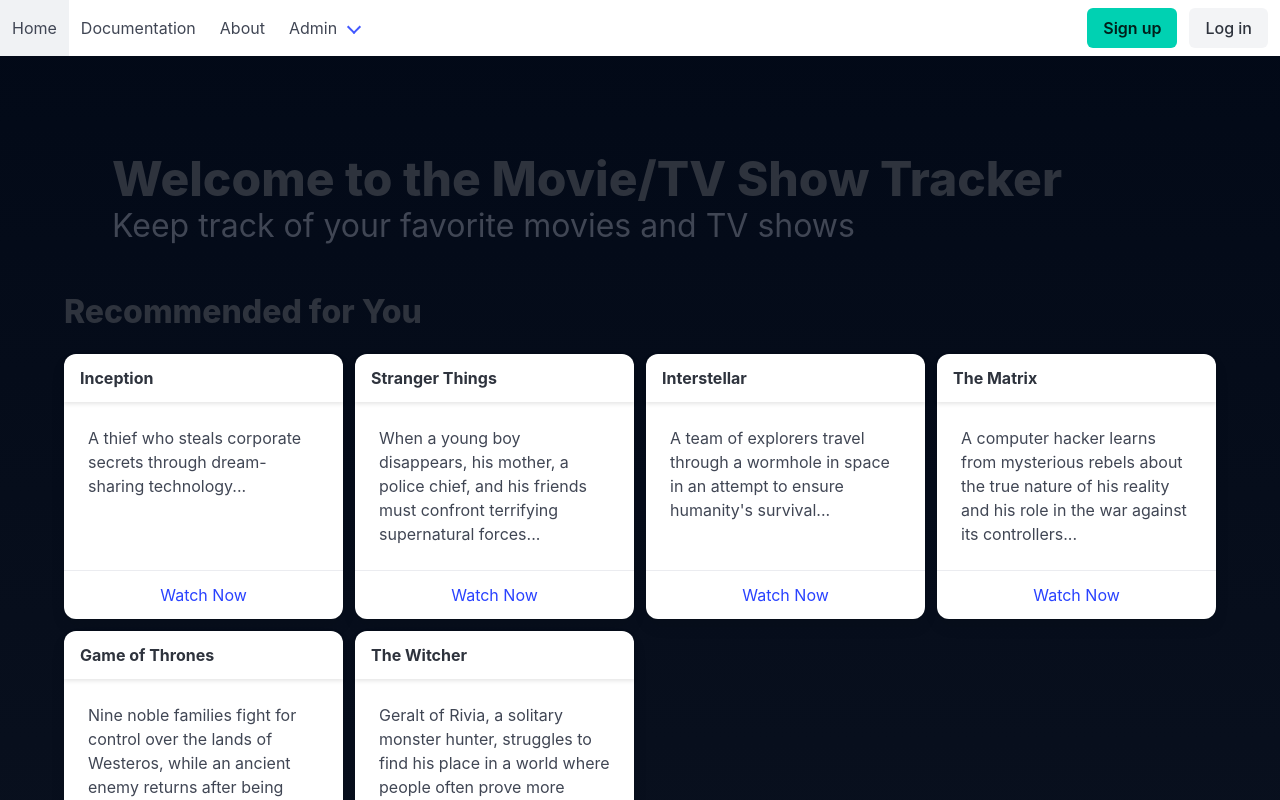
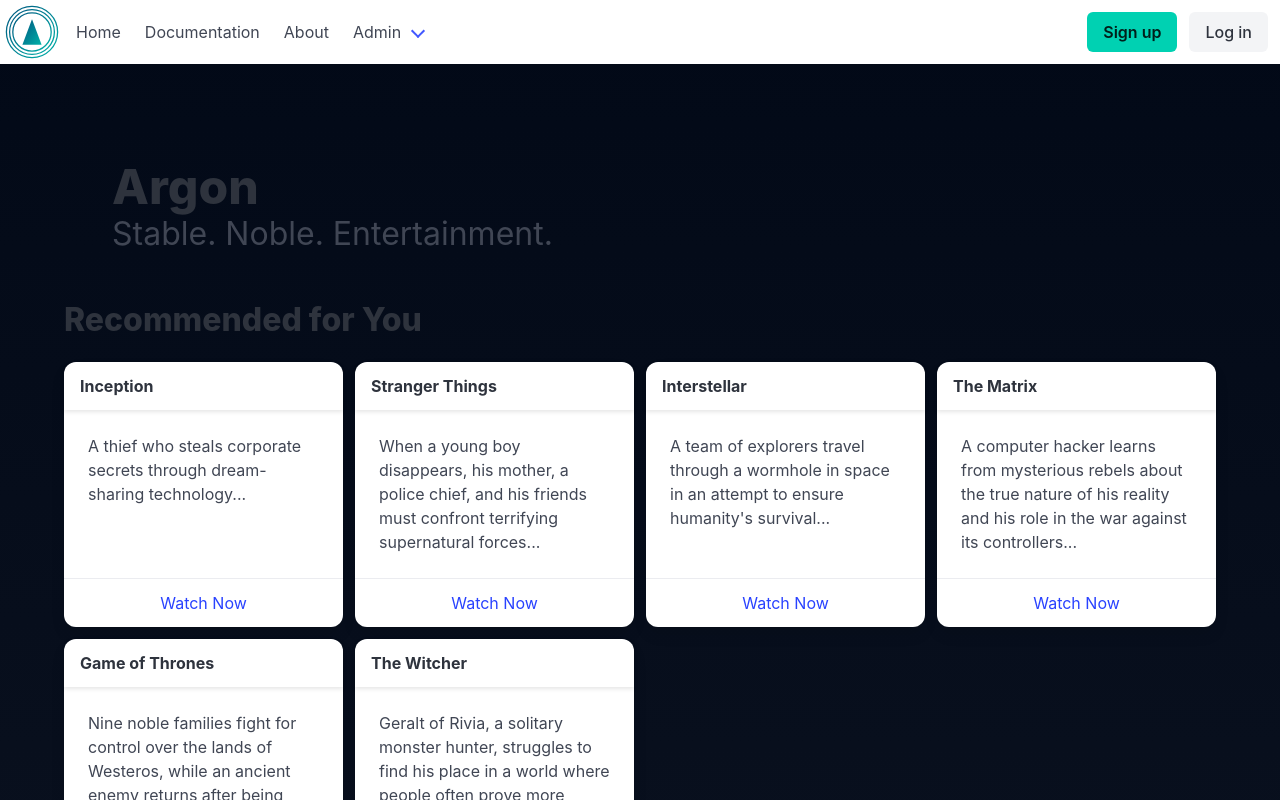
Before and after one commit to drag0dev/argon, a React app in the folder front/: page / in a window 1280 px wide. Shown: the top 800 px of the page. Built offline with nearby package versions, Linux system fonts and the light colour scheme; the HTML template or start-up script is replaced by a standard one.

Commit message:
add logo and slogan

```diff
--- a/front/src/components/NavBar.tsx
+++ b/front/src/components/NavBar.tsx
@@ -3,6 +3,29 @@ import { Link } from 'react-router-dom';
 const NavBar = () => {
   return (
     <nav className="navbar" aria-label="main navigation">
+      <div className="navbar-brand">
+        <svg
+          xmlns="http://www.w3.org/2000/svg"
+          width="64"
+          height="64"
+          viewBox="0 0 100 100"
+        >
+          <title>Argon</title>
+          <g fill="none" stroke="url(#gradient)" strokeWidth="2">
+            <circle cx="50" cy="50" r="30" />
+            <circle cx="50" cy="50" r="35" />
+            <circle cx="50" cy="50" r="40" />
+          </g>
+          <polygon fill="url(#gradient)" points="50,30 65,70 35,70" />
+          <defs>
+            <linearGradient id="gradient" x1="0%" y1="0%" x2="100%" y2="100%">
+              <stop offset="0%" style={{stopColor: '#00557F', stopOpacity: '1'}} />
+              <stop offset="100%" style={{stopColor: '#00B2A9', stopOpacity: '1'}} />
+            </linearGradient>
+          </defs>
+        </svg>
+      </div>
+
       <a
         href="/settings"
         role="button"
--- a/front/src/pages/HomePage.tsx
+++ b/front/src/pages/HomePage.tsx
@@ -10,10 +10,10 @@ const HomePage = () => {
             <div className="hero-body">
               <div className="container">
                 <h1 className="title is-1">
-                  Welcome to the Movie/TV Show Tracker
+                  Argon
                 </h1>
                 <h2 className="subtitle is-3">
-                  Keep track of your favorite movies and TV shows
+                  Stable. Noble. Entertainment.
                 </h2>
               </div>
             </div>
```
